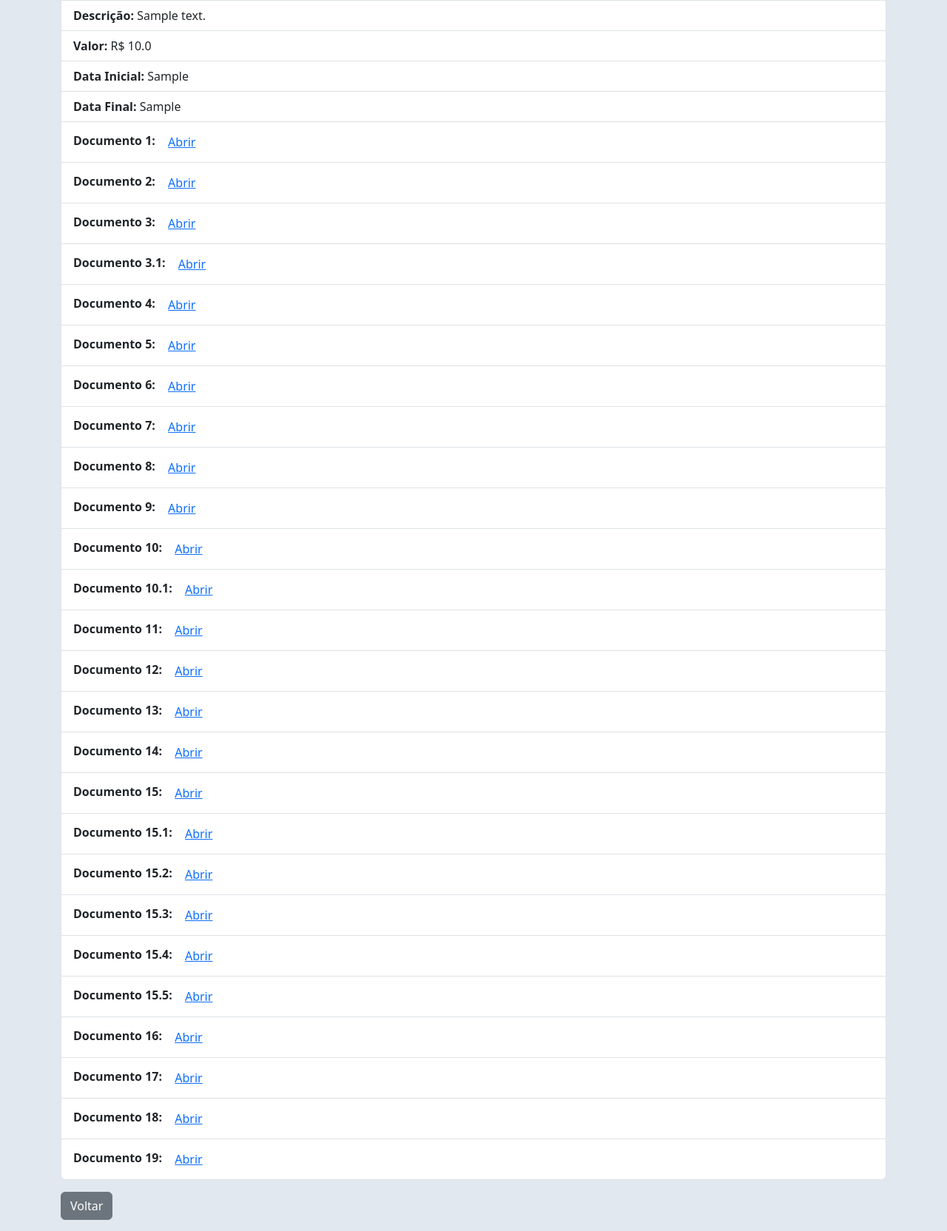
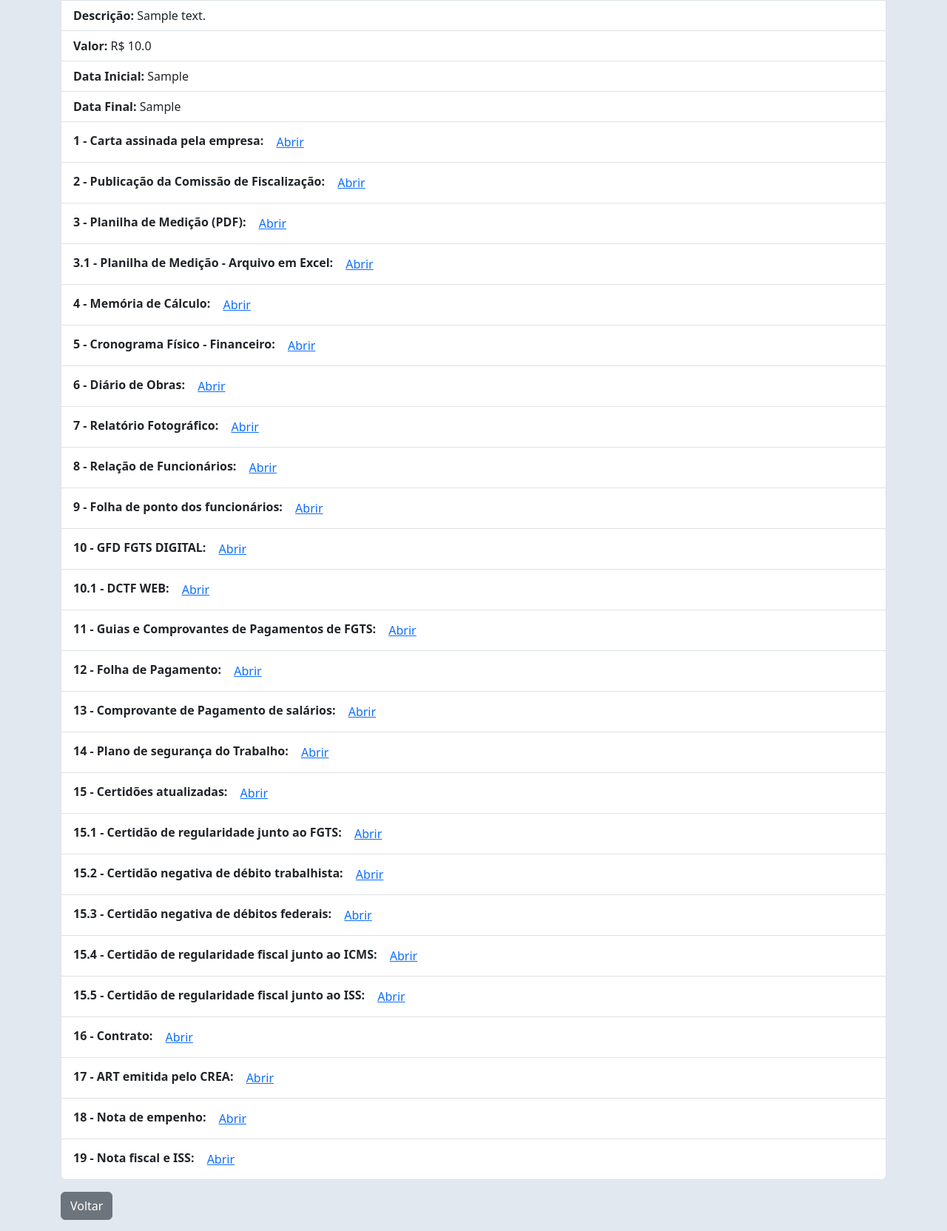
Before and after one commit to AiramBI/SECID, a Flask app: page /usuario/medicao2/detalhes/1 in a window 1280 px wide. Shown: the part 343-2007 px from the top of the page at 74% size. Run offline with Flask 3, Linux system fonts and the light colour scheme; a user stored in the database is signed in; tables that the repository leaves empty hold one stand-in row (values such as "Sample post").

Commit message:
Update medicao2_detalhes.html

```diff
--- a/SECID/templates/medicao2_detalhes.html
+++ b/SECID/templates/medicao2_detalhes.html
@@ -14,32 +14,32 @@
         <li class="list-group-item"><strong>Data Final:</strong> {{ medicao.data_final }}</li>
 
         <!-- Links para abrir todos os documentos -->
-        <li class="list-group-item"><strong>Documento 1:</strong> <a href="{{ medicao.documento_1 }}" target="_blank" class="btn btn-link">Abrir</a></li>
-        <li class="list-group-item"><strong>Documento 2:</strong> <a href="{{ medicao.documento_2 }}" target="_blank" class="btn btn-link">Abrir</a></li>
-        <li class="list-group-item"><strong>Documento 3:</strong> <a href="{{ medicao.documento_3 }}" target="_blank" class="btn btn-link">Abrir</a></li>
-        <li class="list-group-item"><strong>Documento 3.1:</strong> <a href="{{ medicao.documento_3_1 }}" target="_blank" class="btn btn-link">Abrir</a></li>
-        <li class="list-group-item"><strong>Documento 4:</strong> <a href="{{ medicao.documento_4 }}" target="_blank" class="btn btn-link">Abrir</a></li>
-        <li class="list-group-item"><strong>Documento 5:</strong> <a href="{{ medicao.documento_5 }}" target="_blank" class="btn btn-link">Abrir</a></li>
-        <li class="list-group-item"><strong>Documento 6:</strong> <a href="{{ medicao.documento_6 }}" target="_blank" class="btn btn-link">Abrir</a></li>
-        <li class="list-group-item"><strong>Documento 7:</strong> <a href="{{ medicao.documento_7 }}" target="_blank" class="btn btn-link">Abrir</a></li>
-        <li class="list-group-item"><strong>Documento 8:</strong> <a href="{{ medicao.documento_8 }}" target="_blank" class="btn btn-link">Abrir</a></li>
-        <li class="list-group-item"><strong>Documento 9:</strong> <a href="{{ medicao.documento_9 }}" target="_blank" class="btn btn-link">Abrir</a></li>
-        <li class="list-group-item"><strong>Documento 10:</strong> <a href="{{ medicao.documento_10 }}" target="_blank" class="btn btn-link">Abrir</a></li>
-        <li class="list-group-item"><strong>Documento 10.1:</strong> <a href="{{ medicao.documento_10_1 }}" target="_blank" class="btn btn-link">Abrir</a></li>
-        <li class="list-group-item"><strong>Documento 11:</strong> <a href="{{ medicao.documento_11 }}" target="_blank" class="btn btn-link">Abrir</a></li>
-        <li class="list-group-item"><strong>Documento 12:</strong> <a href="{{ medicao.documento_12 }}" target="_blank" class="btn btn-link">Abrir</a></li>
-        <li class="list-group-item"><strong>Documento 13:</strong> <a href="{{ medicao.documento_13 }}" target="_blank" class="btn btn-link">Abrir</a></li>
-        <li class="list-group-item"><strong>Documento 14:</strong> <a href="{{ medicao.documento_14 }}" target="_blank" class="btn btn-link">Abrir</a></li>
-        <li class="list-group-item"><strong>Documento 15:</strong> <a href="{{ medicao.documento_15 }}" target="_blank" class="btn btn-link">Abrir</a></li>
-        <li class="list-group-item"><strong>Documento 15.1:</strong> <a href="{{ medicao.documento_15_1 }}" target="_blank" class="btn btn-link">Abrir</a></li>
-        <li class="list-group-item"><strong>Documento 15.2:</strong> <a href="{{ medicao.documento_15_2 }}" target="_blank" class="btn btn-link">Abrir</a></li>
-        <li class="list-group-item"><strong>Documento 15.3:</strong> <a href="{{ medicao.documento_15_3 }}" target="_blank" class="btn btn-link">Abrir</a></li>
-        <li class="list-group-item"><strong>Documento 15.4:</strong> <a href="{{ medicao.documento_15_4 }}" target="_blank" class="btn btn-link">Abrir</a></li>
-        <li class="list-group-item"><strong>Documento 15.5:</strong> <a href="{{ medicao.documento_15_5 }}" target="_blank" class="btn btn-link">Abrir</a></li>
-        <li class="list-group-item"><strong>Documento 16:</strong> <a href="{{ medicao.documento_16 }}" target="_blank" class="btn btn-link">Abrir</a></li>
-        <li class="list-group-item"><strong>Documento 17:</strong> <a href="{{ medicao.documento_17 }}" target="_blank" class="btn btn-link">Abrir</a></li>
-        <li class="list-group-item"><strong>Documento 18:</strong> <a href="{{ medicao.documento_18 }}" target="_blank" class="btn btn-link">Abrir</a></li>
-        <li class="list-group-item"><strong>Documento 19:</strong> <a href="{{ medicao.documento_19 }}" target="_blank" class="btn btn-link">Abrir</a></li>
+        <li class="list-group-item"><strong>1 - Carta assinada pela empresa:</strong> <a href="{{ medicao.documento_1 }}" target="_blank" class="btn btn-link">Abrir</a></li>
+        <li class="list-group-item"><strong>2 - Publicação da Comissão de Fiscalização:</strong> <a href="{{ medicao.documento_2 }}" target="_blank" class="btn btn-link">Abrir</a></li>
+        <li class="list-group-item"><strong>3 - Planilha de Medição (PDF):</strong> <a href="{{ medicao.documento_3 }}" target="_blank" class="btn btn-link">Abrir</a></li>
+        <li class="list-group-item"><strong>3.1 - Planilha de Medição - Arquivo em Excel:</strong> <a href="{{ medicao.documento_3_1 }}" target="_blank" class="btn btn-link">Abrir</a></li>
+        <li class="list-group-item"><strong>4 - Memória de Cálculo:</strong> <a href="{{ medicao.documento_4 }}" target="_blank" class="btn btn-link">Abrir</a></li>
+        <li class="list-group-item"><strong>5 - Cronograma Físico - Financeiro:</strong> <a href="{{ medicao.documento_5 }}" target="_blank" class="btn btn-link">Abrir</a></li>
+        <li class="list-group-item"><strong>6 - Diário de Obras:</strong> <a href="{{ medicao.documento_6 }}" target="_blank" class="btn btn-link">Abrir</a></li>
+        <li class="list-group-item"><strong>7 - Relatório Fotográfico:</strong> <a href="{{ medicao.documento_7 }}" target="_blank" class="btn btn-link">Abrir</a></li>
+        <li class="list-group-item"><strong>8 - Relação de Funcionários:</strong> <a href="{{ medicao.documento_8 }}" target="_blank" class="btn btn-link">Abrir</a></li>
+        <li class="list-group-item"><strong>9 - Folha de ponto dos funcionários:</strong> <a href="{{ medicao.documento_9 }}" target="_blank" class="btn btn-link">Abrir</a></li>
+        <li class="list-group-item"><strong>10 - GFD FGTS DIGITAL:</strong> <a href="{{ medicao.documento_10 }}" target="_blank" class="btn btn-link">Abrir</a></li>
+        <li class="list-group-item"><strong>10.1 - DCTF WEB:</strong> <a href="{{ medicao.documento_10_1 }}" target="_blank" class="btn btn-link">Abrir</a></li>
+        <li class="list-group-item"><strong>11 - Guias e Comprovantes de Pagamentos de FGTS:</strong> <a href="{{ medicao.documento_11 }}" target="_blank" class="btn btn-link">Abrir</a></li>
+        <li class="list-group-item"><strong>12 - Folha de Pagamento:</strong> <a href="{{ medicao.documento_12 }}" target="_blank" class="btn btn-link">Abrir</a></li>
+        <li class="list-group-item"><strong>13 - Comprovante de Pagamento de salários:</strong> <a href="{{ medicao.documento_13 }}" target="_blank" class="btn btn-link">Abrir</a></li>
+        <li class="list-group-item"><strong>14 - Plano de segurança do Trabalho:</strong> <a href="{{ medicao.documento_14 }}" target="_blank" class="btn btn-link">Abrir</a></li>
+        <li class="list-group-item"><strong>15 - Certidões atualizadas:</strong> <a href="{{ medicao.documento_15 }}" target="_blank" class="btn btn-link">Abrir</a></li>
+        <li class="list-group-item"><strong>15.1 - Certidão de regularidade junto ao FGTS:</strong> <a href="{{ medicao.documento_15_1 }}" target="_blank" class="btn btn-link">Abrir</a></li>
+        <li class="list-group-item"><strong>15.2 - Certidão negativa de débito trabalhista:</strong> <a href="{{ medicao.documento_15_2 }}" target="_blank" class="btn btn-link">Abrir</a></li>
+        <li class="list-group-item"><strong>15.3 - Certidão negativa de débitos federais:</strong> <a href="{{ medicao.documento_15_3 }}" target="_blank" class="btn btn-link">Abrir</a></li>
+        <li class="list-group-item"><strong>15.4 - Certidão de regularidade fiscal junto ao ICMS:</strong> <a href="{{ medicao.documento_15_4 }}" target="_blank" class="btn btn-link">Abrir</a></li>
+        <li class="list-group-item"><strong>15.5 - Certidão de regularidade fiscal junto ao ISS:</strong> <a href="{{ medicao.documento_15_5 }}" target="_blank" class="btn btn-link">Abrir</a></li>
+        <li class="list-group-item"><strong>16 - Contrato:</strong> <a href="{{ medicao.documento_16 }}" target="_blank" class="btn btn-link">Abrir</a></li>
+        <li class="list-group-item"><strong>17 - ART emitida pelo CREA:</strong> <a href="{{ medicao.documento_17 }}" target="_blank" class="btn btn-link">Abrir</a></li>
+        <li class="list-group-item"><strong>18 - Nota de empenho:</strong> <a href="{{ medicao.documento_18 }}" target="_blank" class="btn btn-link">Abrir</a></li>
+        <li class="list-group-item"><strong>19 - Nota fiscal e ISS:</strong> <a href="{{ medicao.documento_19 }}" target="_blank" class="btn btn-link">Abrir</a></li>
     </ul>
     <a href="/usuario/medicao2" class="btn btn-secondary mt-3">Voltar</a>
 </div>
```
